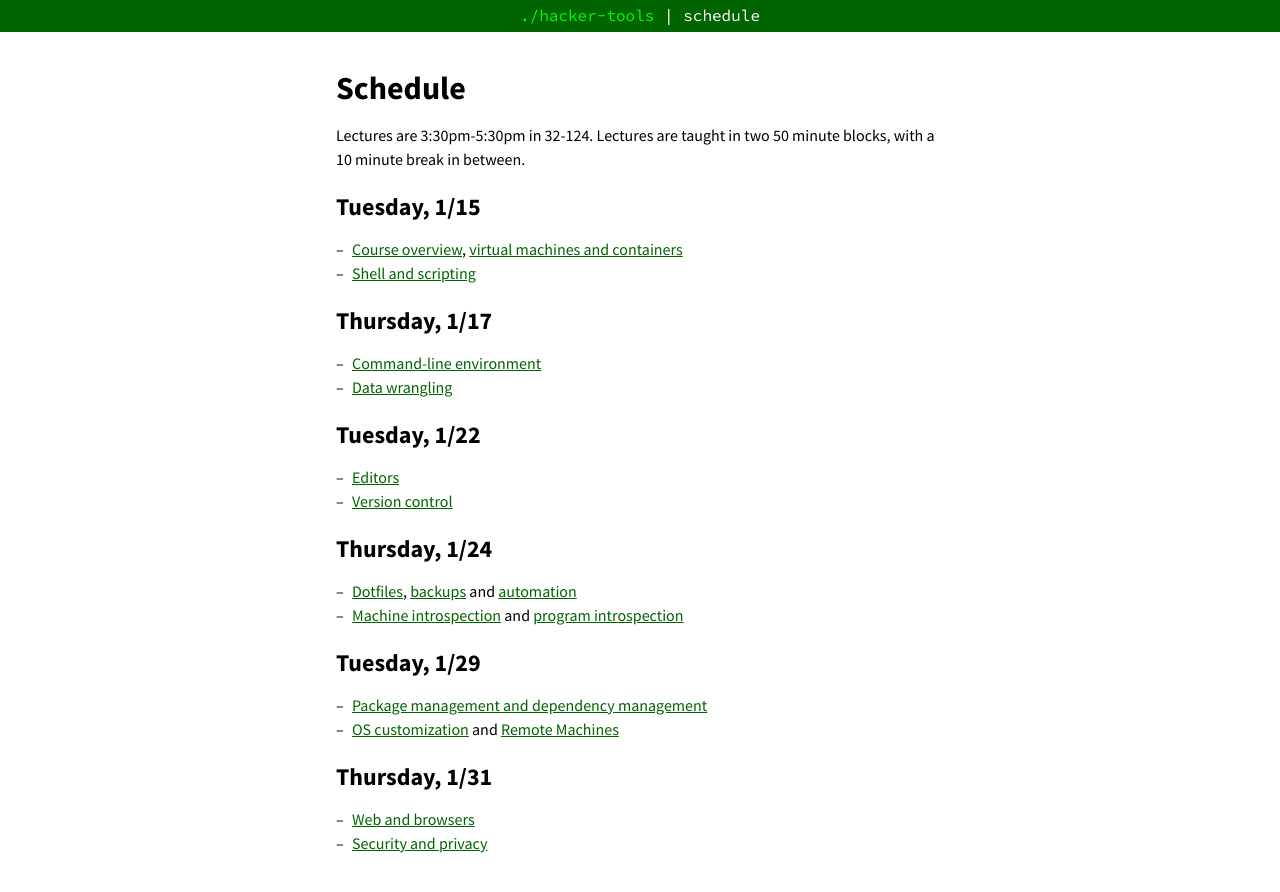
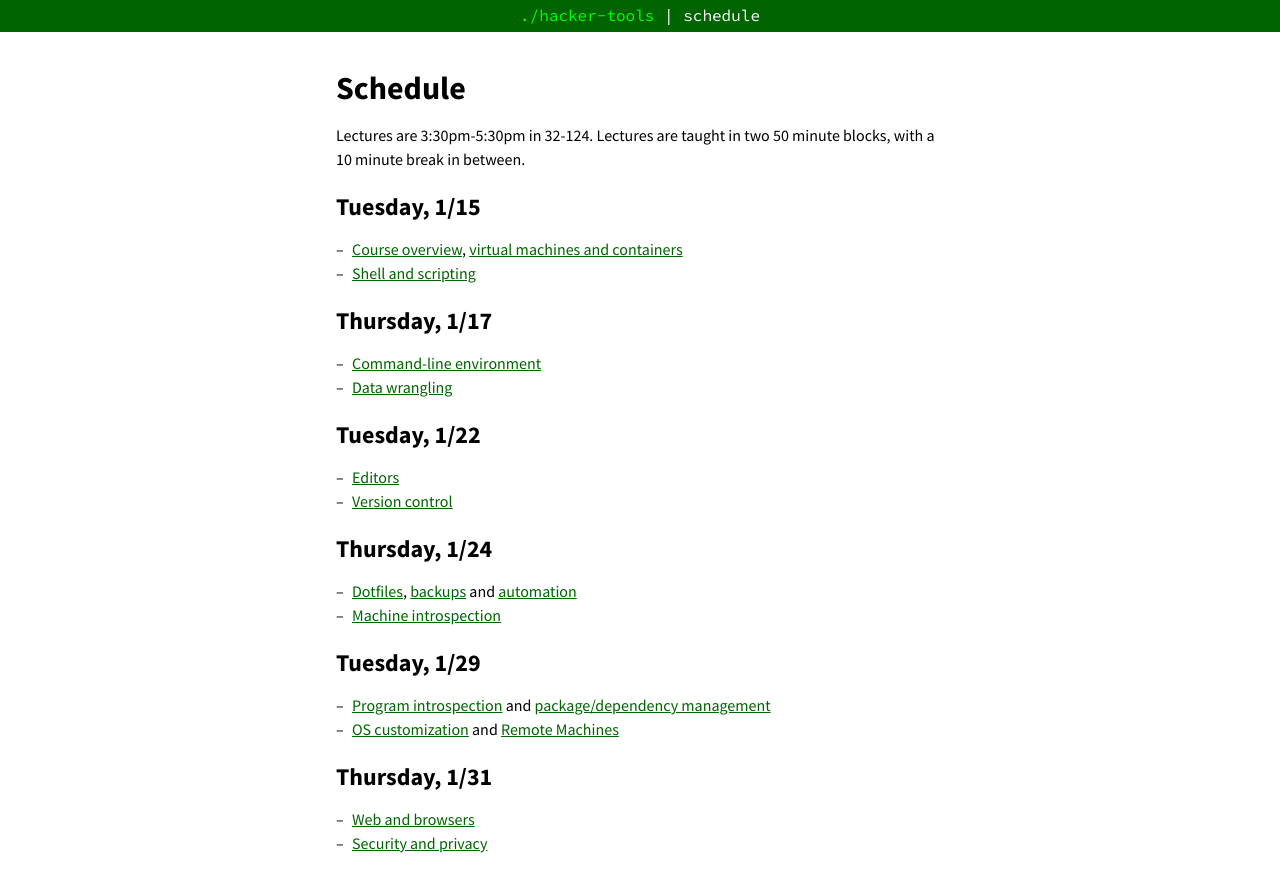
Before and after one commit to missing-semester-cn/missing-semester-cn.github.io, a Jekyll site: the page built from schedule.md, in a window 1280 px wide. Shown: the top 892 px of the page. Built offline with Jekyll 4.4.1, drawn with Linux system fonts in a browser that asks for light colours.

Commit message:
Update schedule

```diff
--- a/schedule.md
+++ b/schedule.md
@@ -24,11 +24,10 @@ blocks, with a 10 minute break in between.
 # Thursday, 1/24
 
 - [Dotfiles](/dotfiles/), [backups](/backups/) and [automation](/automation/)
-- [Machine introspection](/machine-introspection/) and [program introspection](/program-introspection/)
+- [Machine introspection](/machine-introspection/)
 
 # Tuesday, 1/29
-
-- [Package management and dependency management](/package-management/)
+- [Program introspection](/program-introspection/) and [package/dependency management](/package-management/)
 - [OS customization](/os-customization/) and [Remote Machines](/remotes/)
 
 # Thursday, 1/31
```
